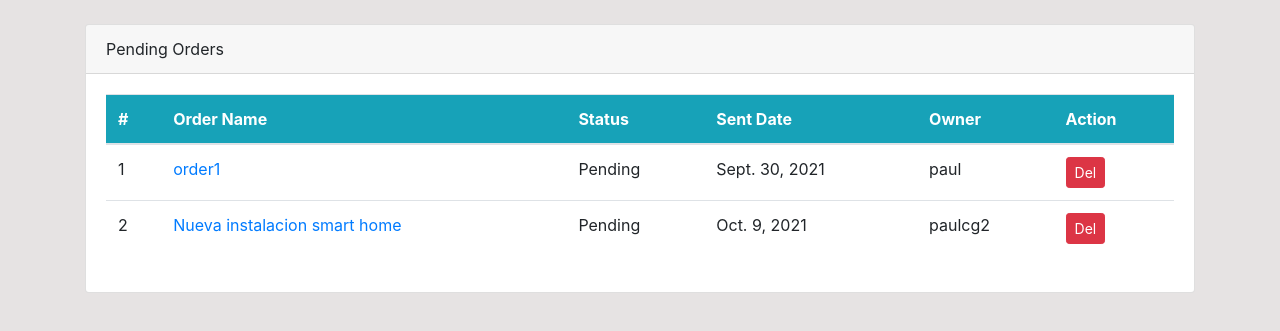
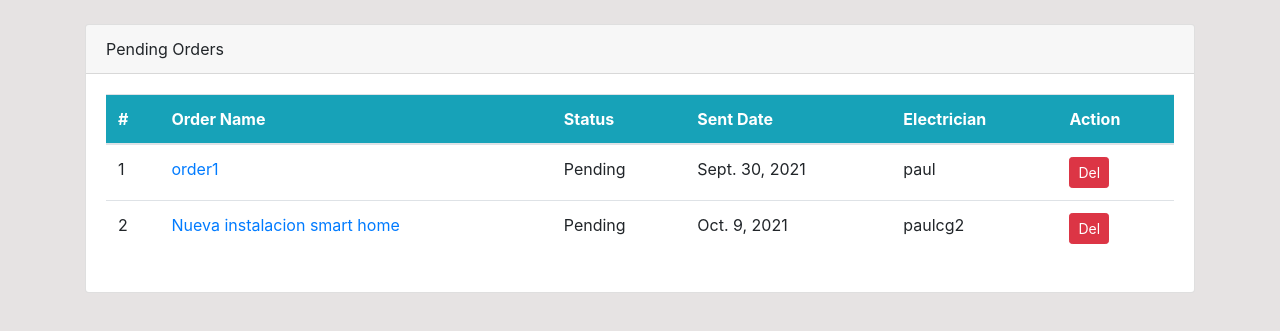
Before and after one commit to PaulCabeza/orders-mgmt-melectric, a Django app: page /orders in a window 1280 px wide. Shown: the part 58-389 px from the top of the page. Run offline with Django 3.2, Linux system fonts and the light colour scheme; a user stored in the database is signed in; data comes from the database, SQL or seed files in the repository; both versions use the stored data as it was after the commit; some libraries are stand-ins or nearby versions.

Commit message:
changed from owner to electrician label

```diff
--- a/templates/dashboard/all_orders.html
+++ b/templates/dashboard/all_orders.html
@@ -20,7 +20,7 @@
                                     <th scope="col">Order Name</th>
                                     <th scope="col">Status</th>
                                     <th scope="col">Sent Date</th>
-                                    <th scope="col">Owner</th>
+                                    <th scope="col">Electrician</th>
                                     <th scope="col">Approval Date</th>
                                 </tr>
                             </thead>
--- a/templates/dashboard/pending_orders.html
+++ b/templates/dashboard/pending_orders.html
@@ -22,7 +22,7 @@
                                 <th scope="col">Order Name</th>
                                 <th scope="col">Status</th>
                                 <th scope="col">Sent Date</th>
-                                <th scope="col">Owner</th>
+                                <th scope="col">Electrician</th>
                                 <th scope="col">Action</th>
                             </tr>
                         </thead>
--- a/templates/partials/nav.html
+++ b/templates/partials/nav.html
@@ -2,6 +2,7 @@
 <nav class="navbar navbar-expand-lg navbar-info bg-info">
 
     <div class="container">
+
         <a class="navbar-brand text-white" href="{% url 'index' %}">M-electric Orders</a>
         <button class="navbar-toggler" type="button" data-toggle="collapse" data-target="#navbarSupportedContent"
             aria-controls="navbarSupportedContent" aria-expanded="false" aria-label="Toggle navigation">
@@ -17,7 +18,7 @@
             </ul>
 
             <!-- <ul class="navbar-nav ml-auto"> -->
-            <ul class="nav nav-tabs nav-fill">
+            <ul class="nav nav-tabs nav-fill navbar-default">
                 {% if user.is_authenticated and user.is_staff %}
                 <li class="nav-item active">
                     <a class="nav-link text-white" href="{% url 'index' %}">Pending Orders <span
```
Also changed, not shown: db.sqlite3.
